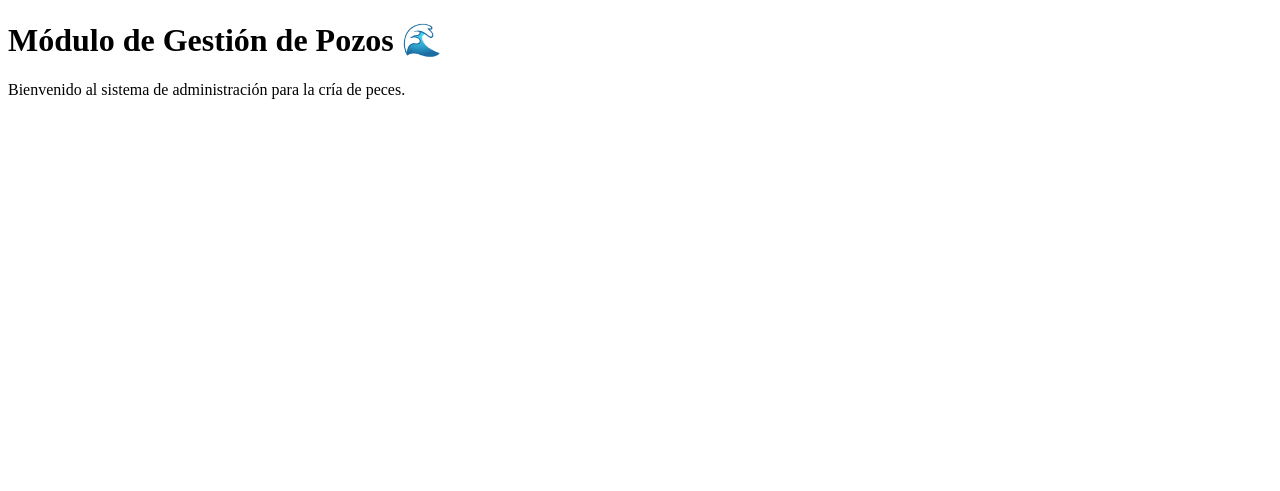
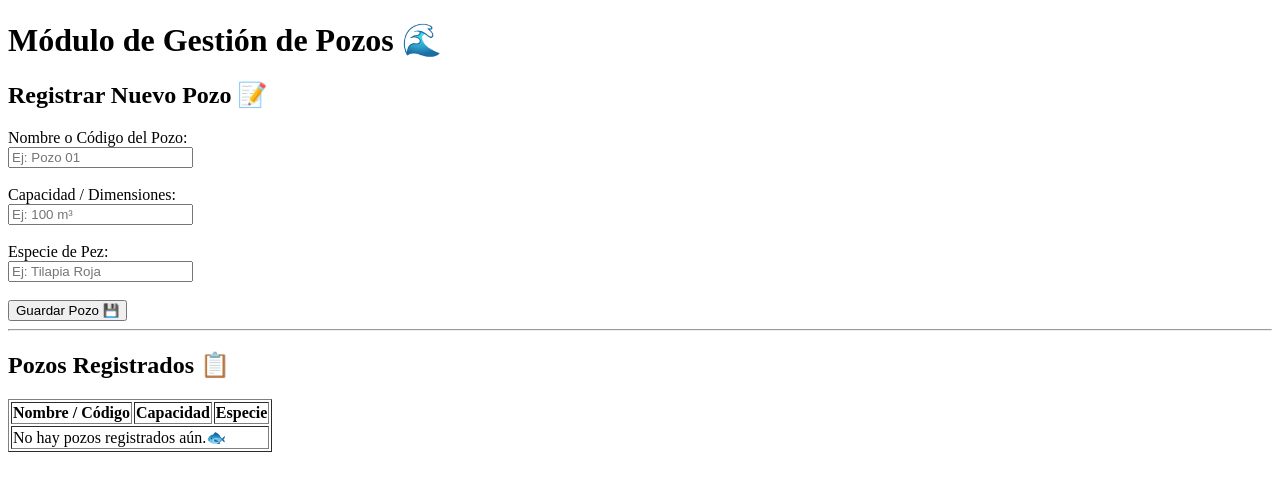
Before and after one commit to ICARO-72/modulo-pozo-peces, a Flask app: page / in a window 1280 px wide. Shown: the top 491 px of the page. Run offline with Flask 3, Linux system fonts and the light colour scheme.

Commit message:
Se implementa la vista index.html y la logica para registrar y listar pozos

```diff
--- a/OneDrive - SENA/Desktop/modulo-pozo-peces/app.py
+++ b/OneDrive - SENA/Desktop/modulo-pozo-peces/app.py
@@ -1,17 +1,38 @@
-from flask import Flask, render_template
-#crear la ap[licacion web con flask
+from flask import Flask, render_template, request, redirect, url_for
+
 app = Flask(__name__)
 
-# Definir la ruta principal (la pagina de inicio)
+# Lista temporal en memoria para almacenar los pozos
+lista_pozos = []
 
 @app.route('/')
 def inicio():
-# Esta funcion carga y muestra el archivo HTML
+# Le pasamos la lista de pozos a la plantilla HTML
 
- return render_template('index.html')
-# Punto de entrada para ejecutar la aplicacion
+ return render_template('index.html', pozos=lista_pozos)
+
+@app.route('/crear-pozo', methods=['POST'])
+def crear_pozo():
+    # Capturamos los datos enviados desde el formulario
+
+    nombre = request.form['nombre']
+    capacidad = request.form['capacidad']
+    especie = request.form['especie']
+
+    # Creamos un diccionario con la información del pozo
+
+    nuevo_pozo = {
+        'nombre': nombre,
+        'capacidad': capacidad,
+        'especie': especie
+    }
+    # Agregamos el nuevo pozo a nuestra lista
+    lista_pozos.append(nuevo_pozo)
+
+# Redirigimos a la página principal para ver el resultado
+
+    return redirect(url_for('inicio'))
 
 if __name__ == '__main__':
-# debug=True permite que el servidor se actualice solo al hacer cambios
 
  app.run(debug=True)
--- a/OneDrive - SENA/Desktop/modulo-pozo-peces/templates/index.html
+++ b/OneDrive - SENA/Desktop/modulo-pozo-peces/templates/index.html
@@ -5,7 +5,50 @@
     <title>Gestión de Pozos - Piscicultura 🐟</title>
 </head>
 <body>
+
     <h1>Módulo de Gestión de Pozos 🌊</h1>
-    <p>Bienvenido al sistema de administración para la cría de peces.</p>
+
+    <!-- Formulario para ingresar un nuevo pozo -->
+    <h2>Registrar Nuevo Pozo 📝</h2>
+    <form action="/crear-pozo" method="POST">
+        <label for="nombre">Nombre o Código del Pozo:</label><br>
+        <input type="text" id="nombre" name="nombre" placeholder="Ej: Pozo 01" required><br><br>
+
+        <label for="capacidad">Capacidad / Dimensiones:</label><br>
+        <input type="text" id="capacidad" name="capacidad" placeholder="Ej: 100 m³" required><br><br>
+
+        <label for="especie">Especie de Pez:</label><br>
+        <input type="text" id="especie" name="especie" placeholder="Ej: Tilapia Roja" required><br><br>
+
+        <button type="submit">Guardar Pozo 💾</button>
+    </form>
+
+    <hr>
+
+    <!-- Tabla para listar los pozos registrados -->
+    <h2>Pozos Registrados 📋</h2>
+    <table border="1">
+        <thead>
+            <tr>
+                <th>Nombre / Código</th>
+                <th>Capacidad</th>
+                <th>Especie</th>
+            </tr>
+        </thead>
+        <tbody>
+          {% for pozo in pozos %}
+            <tr>
+                <td>{{ pozo.nombre }}</td>
+                <td>{{ pozo.capacidad }}</td>
+                <td>{{ pozo.especie }}</td>
+            </tr>
+            {% else %}
+            <tr>
+                <td colspan="3">No hay pozos registrados aún.🐟</td>
+            </tr>
+            {% endfor %}
+        </tbody>
+    </table>
+
 </body>
 </html>
```
